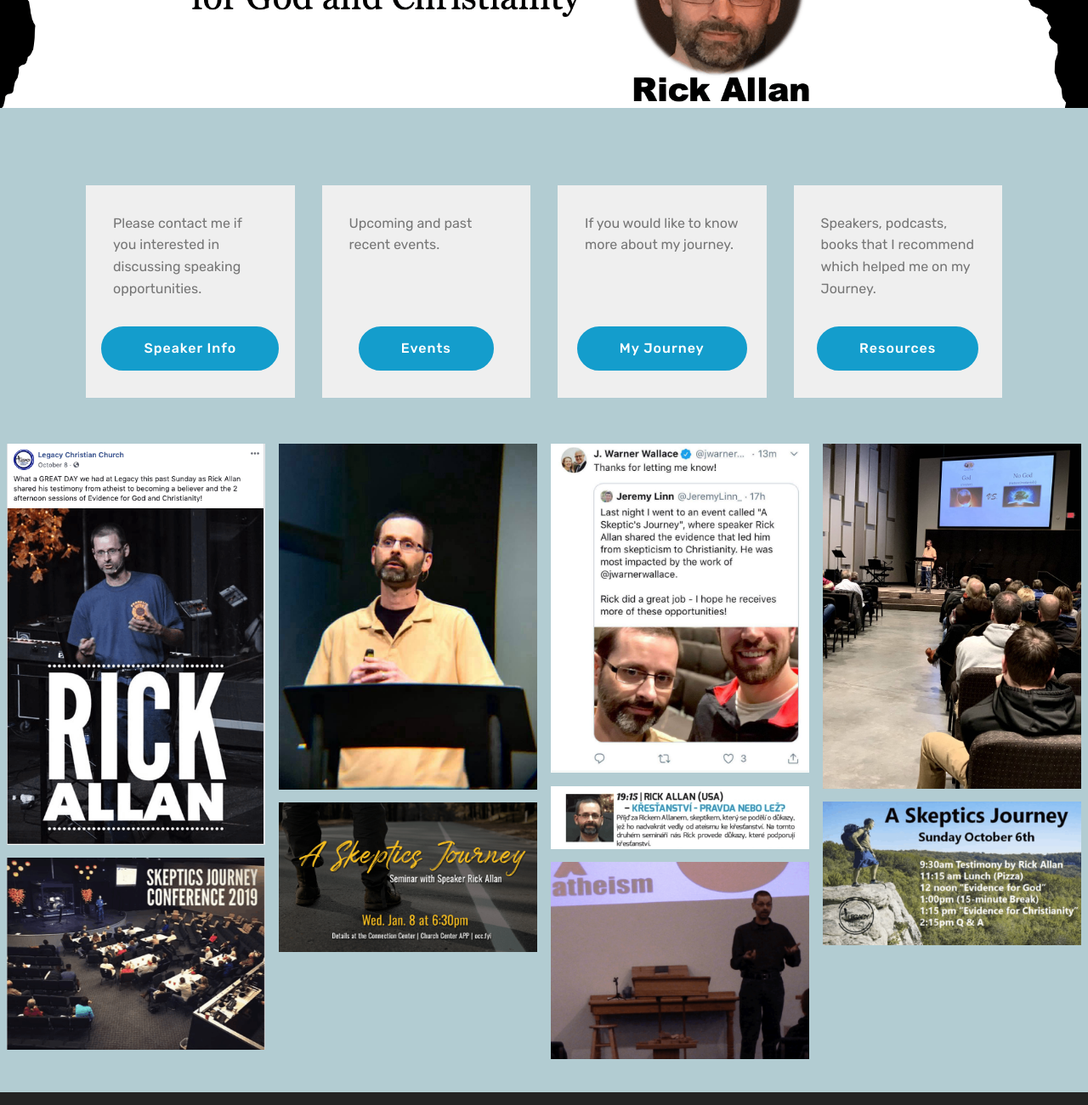
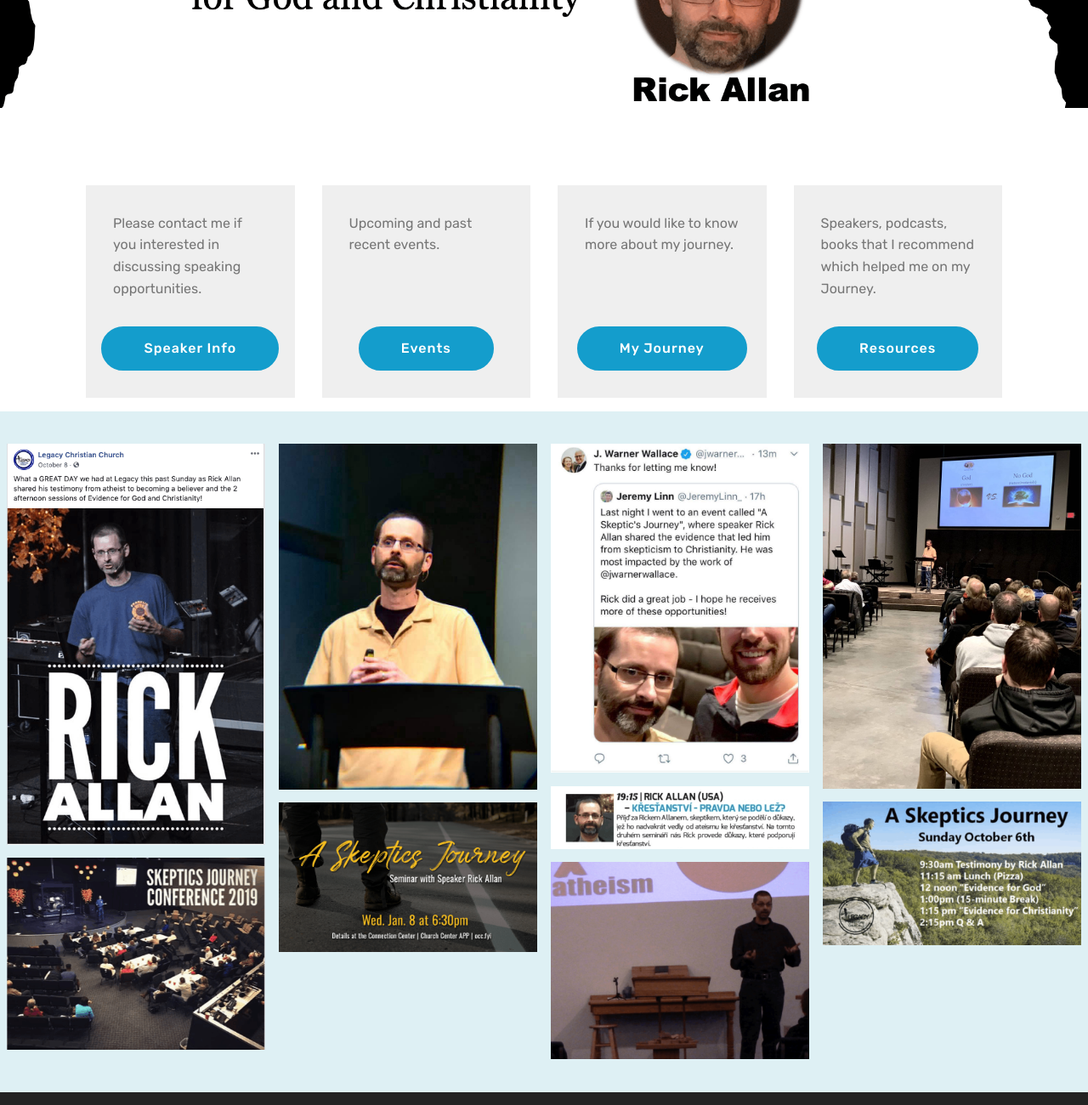
Before and after one commit to aSkepticsJourney/aSkepticsJourney.github.io, a plain HTML site: page index.html in a window 1280 px wide. Shown: the part 300-1600 px from the top of the page at 85% size. Drawn offline with Linux system fonts and the light colour scheme; files whose address does not match are found by name.

Commit message:
create github pages

```diff
--- a/assets/mobirise/css/mbr-additional.css
+++ b/assets/mobirise/css/mbr-additional.css
@@ -736,7 +736,7 @@ section.lazy-placeholder:after {
 .cid-rNpadMRGZk {
   padding-top: 75px;
   padding-bottom: 0px;
-  background-color: #b2ccd2;
+  background-color: #ffffff;
 }
 .cid-rNpadMRGZk .card-box {
   padding: 0 2rem;
@@ -777,7 +777,7 @@ section.lazy-placeholder:after {
 .cid-rNoSwkElDa {
   padding-top: 30px;
   padding-bottom: 30px;
-  background-color: #b2ccd2;
+  background-color: #def0f4;
   overflow: hidden;
 }
 .cid-rNoSwkElDa .mbr-slider .carousel-control {
--- a/index.html
+++ b/index.html
@@ -50,7 +50,7 @@
     </figure>
 </section>
 
-<section class="engine"><a href="https://mobirise.info/j">website templates</a></section><section class="features3 cid-rNpadMRGZk" id="features3-1j">
+<section class="engine"><a href="https://mobirise.info/n">simple site templates</a></section><section class="features3 cid-rNpadMRGZk" id="features3-1j">
 
 
 
```
Also changed, not shown: About.html (+1 -1 lines), Events.html (+1 -1 lines), assets/images/untitled-project-1920x1080.png (added), 1 other file.
